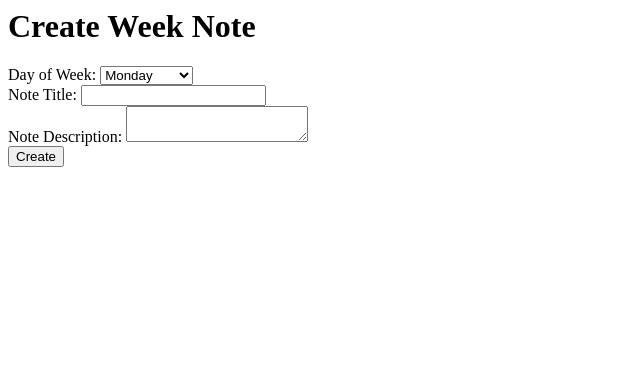
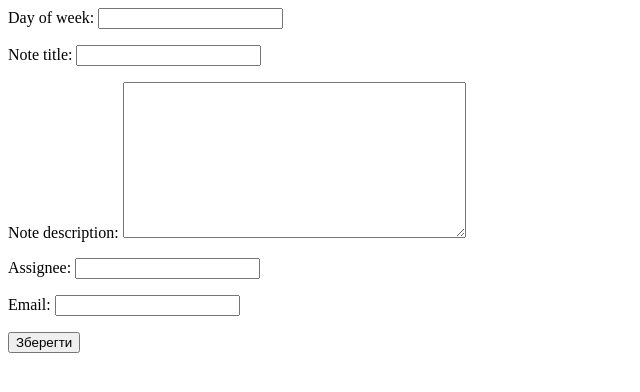
Before and after one commit to muhtartatar/clk, a Django app: page /create_week_note/ in a window 1280 px wide. Shown: the top 392 px of the page, without its empty margins (0-640 px from the left). Run offline with Django 4.2, Linux system fonts and the light colour scheme.

Commit message:
version_2

```diff
--- a/mywebserver/mywebserver/urls.py
+++ b/mywebserver/mywebserver/urls.py
@@ -20,6 +20,7 @@ from notes.views import week_notes, create_week_note
 
 urlpatterns = [
     path('admin/', admin.site.urls),
+    path('', week_notes, name='home'),
     path('week_notes/', week_notes, name='week_notes'),
     path('create_week_note/', create_week_note, name='create_week_note'),
 ]
--- /dev/null
+++ b/mywebserver/notes/forms.py
@@ -0,0 +1,51 @@
+from django import forms
+from .models import WeekNote
+
+
+class WeekNoteForm(forms.ModelForm):
+    class Meta:
+        model = WeekNote
+        fields = ['day_of_week', 'note_title', 'note_description', 'assignee', 'email']
+
+    def clean_assignee(self):
+        assignee = self.cleaned_data.get('assignee')
+        if assignee and (len(assignee) < 5 or len(assignee) > 100):
+            raise forms.ValidationError('Assignee must be between 5 and 100 characters long.')
+        return assignee
+
+    def clean_email(self):
+        email = self.cleaned_data.get('email')
+        if email and not email.endswith('@ithillel.ua'):
+            raise forms.ValidationError('Email must be from ithillel.ua domain.')
+        return email
+
+    def clean(self):
+        cleaned_data = super().clean()
+        assignee = cleaned_data.get('assignee')
+        email = cleaned_data.get('email')
+
+        if (assignee and not email) or (email and not assignee):
+            raise forms.ValidationError('Both assignee and email fields must be provided.')
+        return cleaned_data
+
+
+# views.py
+from django.shortcuts import render, redirect
+from .forms import WeekNoteForm
+
+
+def week_notes(request):
+    week_notes = WeekNote.objects.all()
+    context = {'week_notes': week_notes}
+    return render(request, 'notes/week_notes.html', context)
+
+
+def create_week_note(request):
+    if request.method == 'POST':
+        form = WeekNoteForm(request.POST)
+        if form.is_valid():
+            form.save()
+            return redirect('week_notes')
+    else:
+        form = WeekNoteForm()
+    return render(request, 'notes/create_week_note.html', {'form': form})
--- a/mywebserver/notes/models.py
+++ b/mywebserver/notes/models.py
@@ -4,3 +4,5 @@ class WeekNote(models.Model):
     day_of_week = models.CharField(max_length=10)
     note_title = models.CharField(max_length=100)
     note_description = models.TextField()
+    assignee = models.CharField(max_length=100, blank=True)
+    email = models.EmailField(blank=True)
--- a/mywebserver/notes/templates/notes/create_week_note.html
+++ b/mywebserver/notes/templates/notes/create_week_note.html
@@ -1,22 +1,8 @@
-<h1>Create Week Note</h1>
-<form method="post" action="{% url 'create_week_note' %}">
-  {% csrf_token %}
-  <label for="day_of_week">Day of Week:</label>
-  <select id="day_of_week" name="day_of_week">
-    <option value="Monday">Monday</option>
-    <option value="Tuesday">Tuesday</option>
-    <option value="Wednesday">Wednesday</option>
-    <option value="Thursday">Thursday</option>
-    <option value="Friday">Friday</option>
-    <option value="Saturday">Saturday</option>
-    <option value="Sunday">Sunday</option>
-  </select>
-  <br>
-  <label for="note_title">Note Title:</label>
-  <input type="text" id="note_title" name="note_title" required>
-  <br>
-  <label for="note_description">Note Description:</label>
-  <textarea id="note_description" name="note_description" required></textarea>
-  <br>
-  <input type="submit" value="Create">
+<form method="post">
+    {% csrf_token %}
+    {{ form.as_p }}
+    {% if form.errors %}
+        <p class="error-message">{{ form.errors.email }}</p>
+    {% endif %}
+    <button type="submit">Зберегти</button>
 </form>
--- a/mywebserver/notes/views.py
+++ b/mywebserver/notes/views.py
@@ -1,5 +1,7 @@
 from django.shortcuts import render, redirect
+from .forms import WeekNoteForm
 from .models import WeekNote
+from validate_email_address import validate_email
 
 
 def week_notes(request):
@@ -10,9 +12,13 @@ def week_notes(request):
 
 def create_week_note(request):
     if request.method == 'POST':
-        day_of_week = request.POST['day_of_week']
-        note_title = request.POST['note_title']
-        note_description = request.POST['note_description']
-        WeekNote.objects.create(day_of_week=day_of_week, note_title=note_title, note_description=note_description)
-        return redirect('week_notes')
-    return render(request, 'notes/create_week_note.html')
+        form = WeekNoteForm(request.POST)
+        if form.is_valid():
+            email = form.cleaned_data['email']
+            if validate_email(email):
+                return redirect('week_notes')
+            else:
+                form.add_error('email', 'Недійсна електронна пошта')
+    else:
+        form = WeekNoteForm()
+    return render(request, 'notes/create_week_note.html', {'form': form})
```
Also changed, not shown: mywebserver/db.sqlite3.
